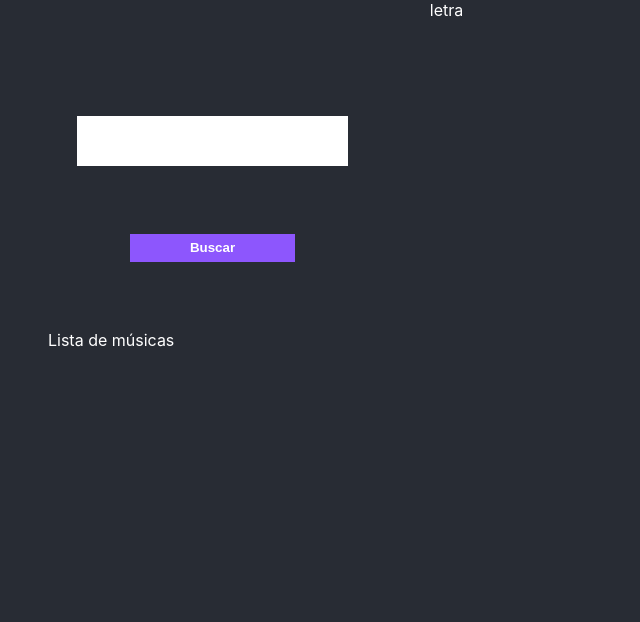
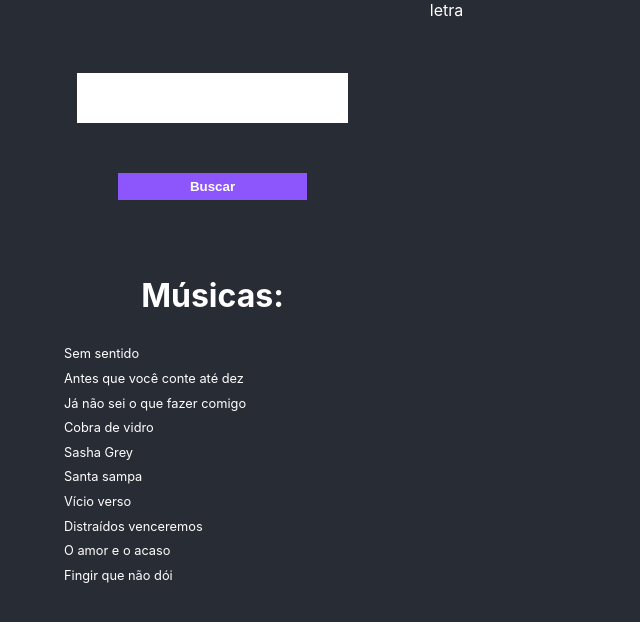
Before and after one commit to jonsmartins52/search-lyrics, a React (Vite) app: page / in a window 1280 px wide. Shown: the top 622 px of the page, without its empty margins (0-640 px from the left). Built offline with nearby package versions, Linux system fonts and the light colour scheme.

Commit message:
feat: Layout lista de músicas

```diff
--- a/src/components/Aside/index.tsx
+++ b/src/components/Aside/index.tsx
@@ -7,7 +7,21 @@ function Aside() {
         <input type="text" className="searchForm__input" />
         <button className="searchForm__button">Buscar</button>
       </div>
-      <div>Lista de músicas</div>
+      <div className="musics">
+        <h2 className="musics__title">Músicas:</h2>
+        <ul className="musics__list">
+          <li className="musics__list__item">Sem sentido</li>
+          <li className="musics__list__item">Antes que você conte até dez</li>
+          <li className="musics__list__item">Já não sei o que fazer comigo</li>
+          <li className="musics__list__item">Cobra de vidro</li>
+          <li className="musics__list__item">Sasha Grey</li>
+          <li className="musics__list__item">Santa sampa</li>
+          <li className="musics__list__item">Vício verso</li>
+          <li className="musics__list__item">Distraídos venceremos</li>
+          <li className="musics__list__item">O amor e o acaso</li>
+          <li className="musics__list__item">Fingir que não dói</li>
+        </ul>
+      </div>
     </aside>
   );
 }
--- a/src/components/Aside/styles.css
+++ b/src/components/Aside/styles.css
@@ -1,5 +1,7 @@
 .asideContainer {
-  padding: 3rem;
+  display: flex;
+  flex-direction: column;
+  padding: 1.5rem;
 }
 
 .searchForm {
@@ -7,7 +9,7 @@
   display: flex;
   flex-direction: column;
   justify-content: space-evenly;
-  height: 40%;
+  height: 30%;
 }
 
 .searchForm__input {
@@ -25,3 +27,22 @@
   font-weight: bold;
   width: 50%;
 }
+
+.musics {
+  height: 70%;
+}
+
+.musics__title {
+  font-size: 2rem;
+  font-weight: bold;
+  text-align: center;
+}
+
+.musics__list {
+  list-style: none;
+}
+
+.musics__list__item {
+  font-size: 0.8rem;
+  padding: 0.3rem 0;
+}
```
